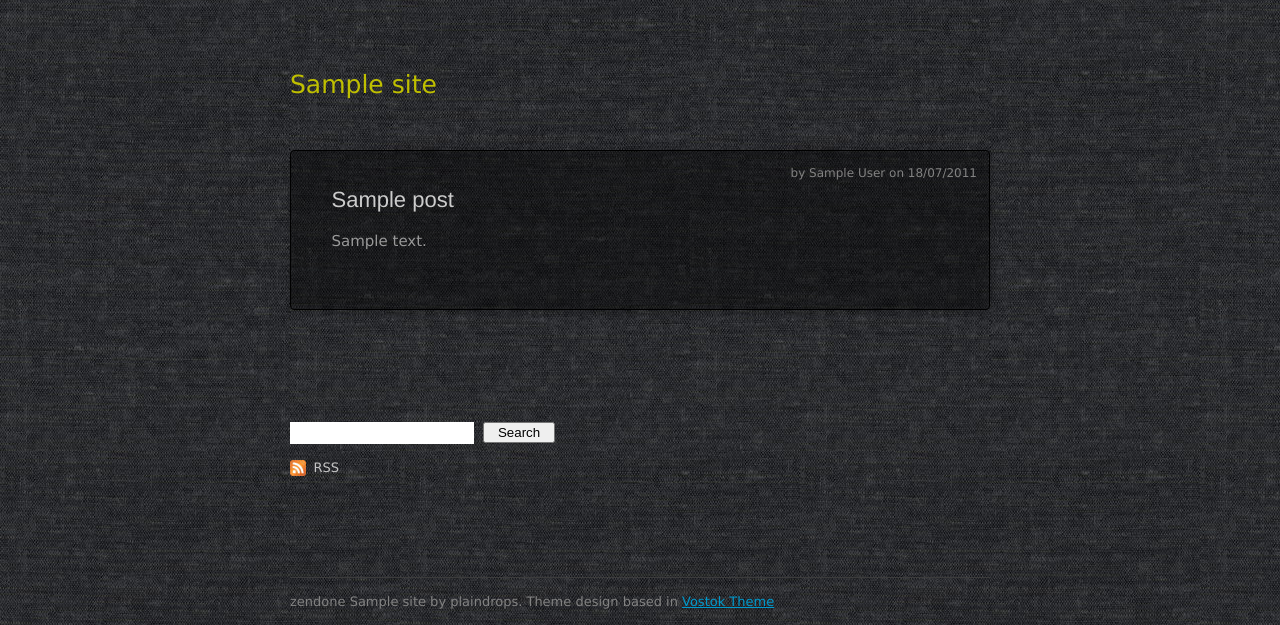
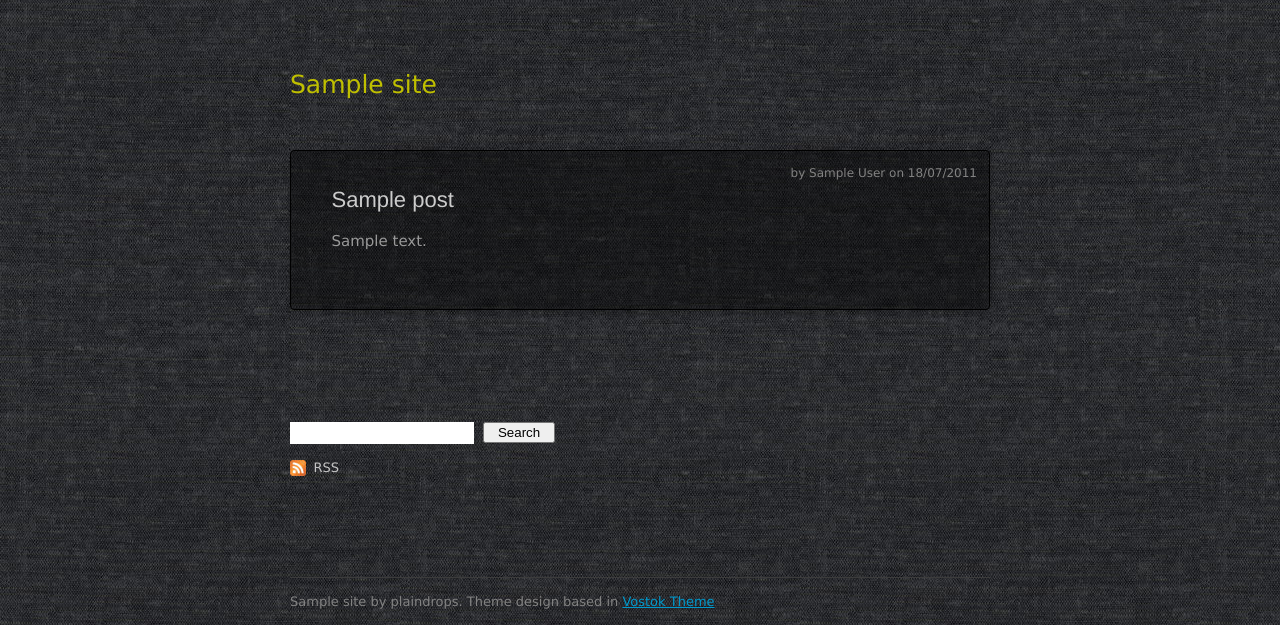
Before and after one commit to zendone/zendone-blog, a WordPress theme: template zendone-theme/index.php in a window 1280 px wide. Shown: the part 349-974 px from the top of the page. Run offline with PHP 8.4 and a stand-in for WordPress, Linux system fonts and the light colour scheme; the site name, menu and one post (Sample post) are stand-ins, and other content is empty.

Commit message:
changed footer and rakefile for deployment

```diff
--- a/zendone-theme/footer.php
+++ b/zendone-theme/footer.php
@@ -1,5 +1,5 @@
 	<div id="footer">
-		<p>zendone <?php bloginfo('name'); ?> by plaindrops. Theme design based in <a href="http://www.vostoktheme.com" hreflang="en">Vostok Theme</a></p>
+		<p><?php bloginfo('name'); ?> by plaindrops. Theme design based in <a href="http://www.vostoktheme.com" hreflang="en">Vostok Theme</a></p>
 	</div><!-- close:footer -->
 </div><!-- close:wrapper -->
 <?php wp_footer(); ?>
```
Also changed, not shown: 1 other file.
